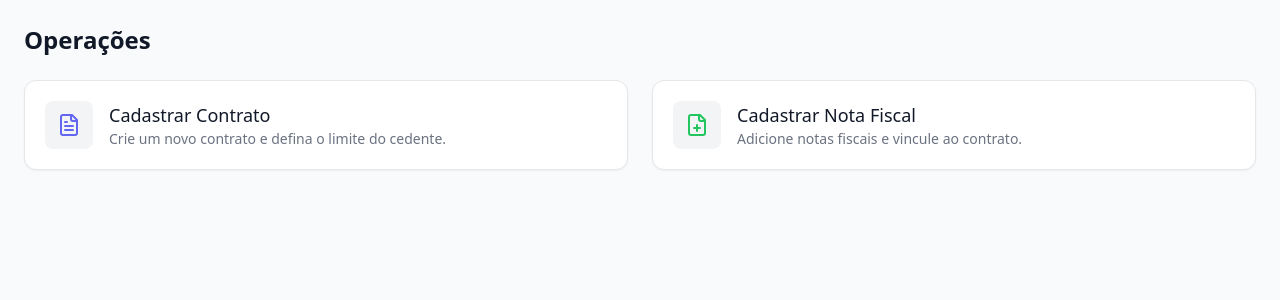
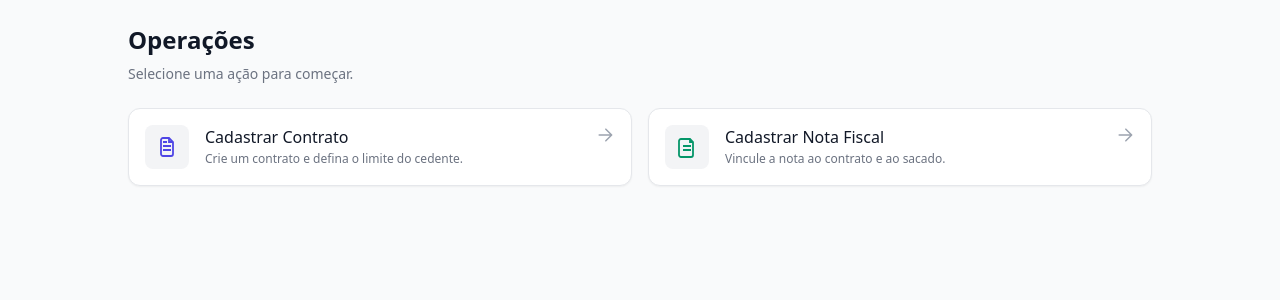
Before and after one commit to Diamank/adminv11, a Next.js app: page /operacoes in a window 1280 px wide. Shown: the top 300 px of the page. Built offline with nearby package versions, Linux system fonts and the light colour scheme.

Commit message:
Update index.tsx

```diff
--- a/src/pages/operacoes/index.tsx
+++ b/src/pages/operacoes/index.tsx
@@ -1,39 +1,82 @@
-import { FileText, FilePlus } from "lucide-react"
+import Link from "next/link"
+
+// Ícones SVG inline (sem dependências)
+function IconContrato() {
+  return (
+    <svg viewBox="0 0 24 24" className="h-6 w-6" fill="none" stroke="currentColor" strokeWidth="1.8">
+      <path d="M8 3h6l4 4v12a2 2 0 0 1-2 2H8a2 2 0 0 1-2-2V5a2 2 0 0 1 2-2Z"/>
+      <path d="M14 3v4h4"/>
+      <path d="M8 11h8M8 15h8M8 7h4"/>
+    </svg>
+  )
+}
+
+function IconNota() {
+  return (
+    <svg viewBox="0 0 24 24" className="h-6 w-6" fill="none" stroke="currentColor" strokeWidth="1.8">
+      <path d="M6 4h9l3 3v13a2 2 0 0 1-2 2H6a2 2 0 0 1-2-2V6a2 2 0 0 1 2-2Z"/>
+      <path d="M15 4v3h3"/>
+      <path d="M8 11h8M8 15h8"/>
+    </svg>
+  )
+}
+
+function IconArrow() {
+  return (
+    <svg viewBox="0 0 24 24" className="h-5 w-5 text-gray-400 transition-transform group-hover:translate-x-0.5">
+      <path d="M5 12h14M13 5l7 7-7 7" fill="none" stroke="currentColor" strokeWidth="1.8" strokeLinecap="round" strokeLinejoin="round"/>
+    </svg>
+  )
+}
 
 export default function Operacoes() {
-  const opcoes = [
+  const cards = [
     {
-      titulo: "Cadastrar Contrato",
-      descricao: "Crie um novo contrato e defina o limite do cedente.",
-      icone: <FileText className="h-6 w-6 text-indigo-500" />,
-      link: "/operacoes/novo-contrato",
+      title: "Cadastrar Contrato",
+      desc: "Crie um contrato e defina o limite do cedente.",
+      href: "/operacoes/novo-contrato",
+      icon: <IconContrato />,
+      accent: "text-indigo-600",
     },
     {
-      titulo: "Cadastrar Nota Fiscal",
-      descricao: "Adicione notas fiscais e vincule ao contrato.",
-      icone: <FilePlus className="h-6 w-6 text-green-500" />,
-      link: "/operacoes/nova-nota",
+      title: "Cadastrar Nota Fiscal",
+      desc: "Vincule a nota ao contrato e ao sacado.",
+      href: "/operacoes/nova-nota",
+      icon: <IconNota />,
+      accent: "text-emerald-600",
     },
   ]
 
   return (
     <div className="p-6">
-      <h1 className="text-2xl font-semibold mb-6">Operações</h1>
+      <div className="max-w-5xl mx-auto">
+        <h1 className="text-2xl font-semibold mb-2">Operações</h1>
+        <p className="text-sm text-gray-500 mb-6">
+          Selecione uma ação para começar.
+        </p>
 
-      <div className="grid grid-cols-1 md:grid-cols-2 gap-6">
-        {opcoes.map((op, i) => (
-          <a
-            key={i}
-            href={op.link}
-            className="rounded-xl border bg-white shadow-sm p-5 flex items-start gap-4 hover:shadow-md transition"
-          >
-            <div className="p-3 rounded-lg bg-gray-100">{op.icone}</div>
-            <div>
-              <h2 className="text-lg font-medium">{op.titulo}</h2>
-              <p className="text-sm text-gray-500">{op.descricao}</p>
-            </div>
-          </a>
-        ))}
+        <div className="grid grid-cols-1 sm:grid-cols-2 gap-4">
+          {cards.map((c, i) => (
+            <Link
+              key={i}
+              href={c.href}
+              className="group rounded-xl border bg-white p-4 shadow-sm hover:shadow-md hover:border-gray-300 transition"
+            >
+              <div className="flex items-start gap-4">
+                <div className="p-2.5 rounded-lg bg-gray-100 text-gray-700 group-hover:bg-gray-200">
+                  <span className={c.accent}>{c.icon}</span>
+                </div>
+
+                <div className="flex-1">
+                  <div className="text-base font-medium">{c.title}</div>
+                  <div className="text-xs text-gray-500 mt-0.5">{c.desc}</div>
+                </div>
+
+                <IconArrow />
+              </div>
+            </Link>
+          ))}
+        </div>
       </div>
     </div>
   )
```
